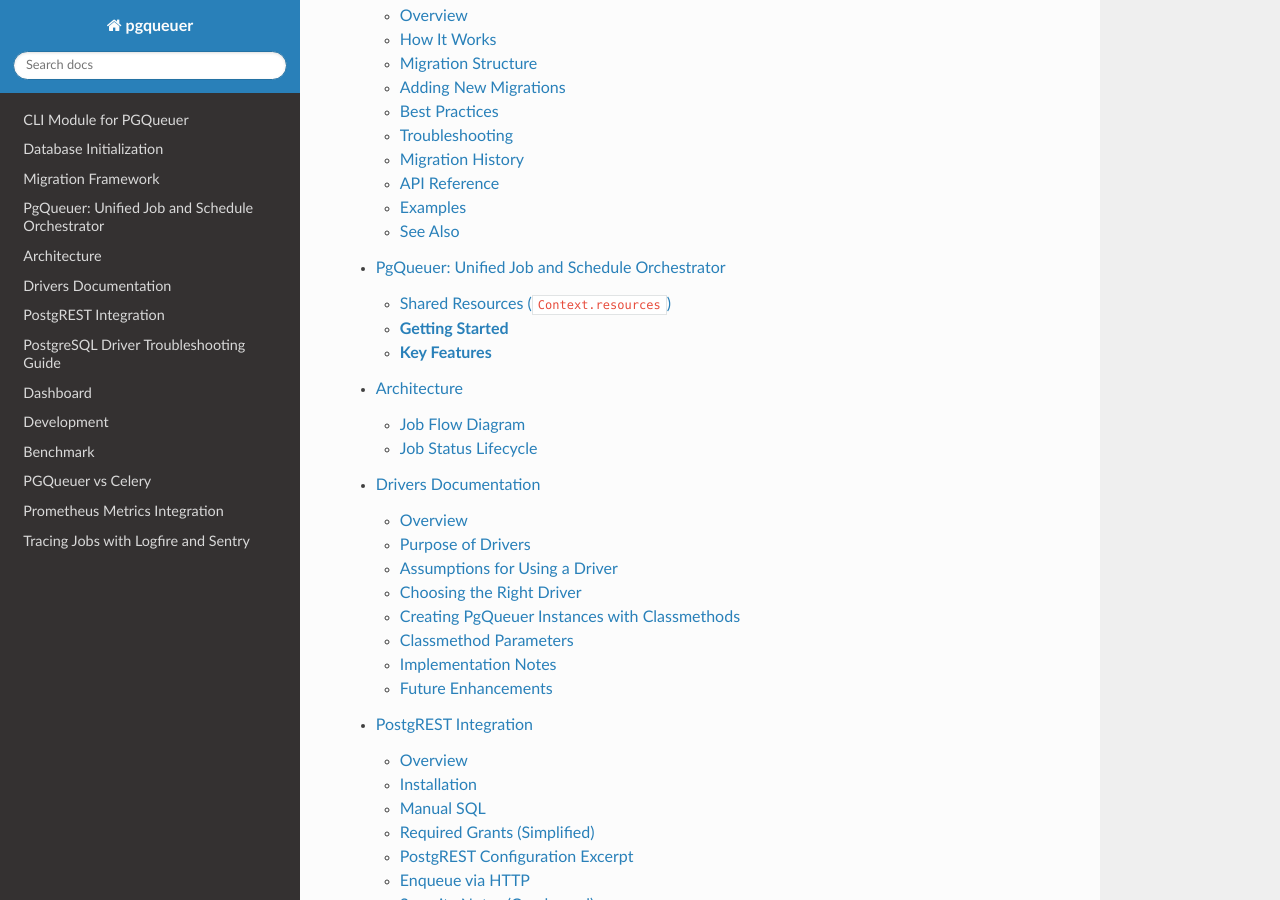
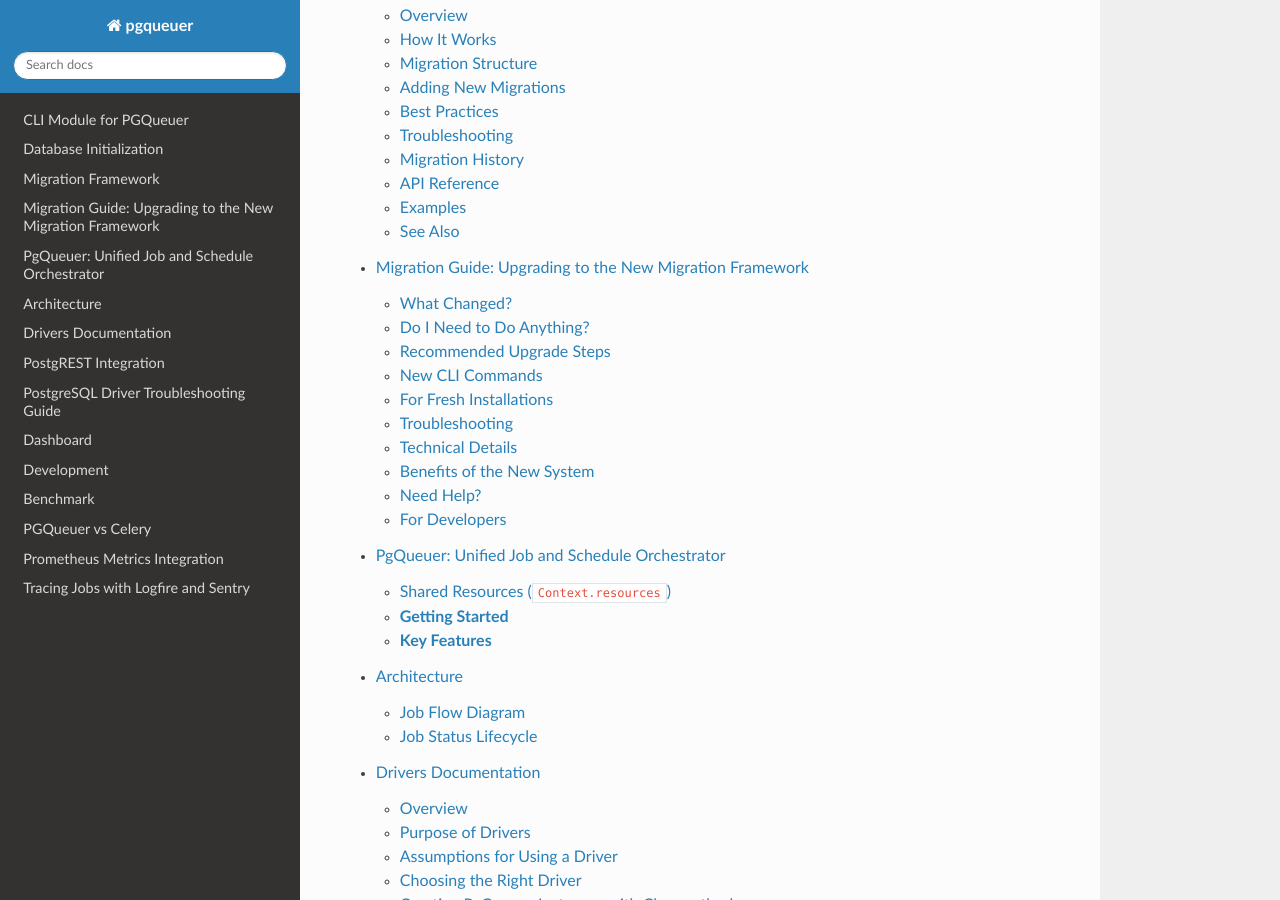
Before and after one commit to janbjorge/pgqueuer, a Sphinx documentation site: the page built from docs/index.rst, in a window 1280 px wide and 900 px high, scrolled down 2280 px. Built offline with Sphinx 7.4.7 and the Read the Docs theme 3.1.0, drawn with Linux system fonts in a browser that asks for light colours; part of the change alters nothing that is shown.

Commit message:
Add migration guide for existing users
Co-authored-by: janbjorge <16663421+janbjorge@users.noreply.github.com>

````diff
--- a/docs/index.rst
+++ b/docs/index.rst
@@ -72,6 +72,7 @@ shows how to pass a callable to ``pgqueuer.cli.run``.
    cli
    database_initialization
    migrations
+   migration-guide
    pgqueuer
    architecture
    driver
--- /dev/null
+++ b/docs/migration-guide.md
@@ -0,0 +1,169 @@
+# Migration Guide: Upgrading to the New Migration Framework
+
+This guide helps existing PGQueuer users understand and transition to the new migration framework introduced in version 0.38.0.
+
+## What Changed?
+
+PGQueuer has moved from a brittle "re-run all migrations" approach to a robust migration tracking system. This change:
+
+- **Improves reliability**: Migrations are only run once, tracked in a dedicated table
+- **Easier maintenance**: Adding new migrations is simpler and less error-prone
+- **Better visibility**: CLI commands show migration status
+- **Backward compatible**: Automatically detects and handles legacy databases
+
+## Do I Need to Do Anything?
+
+**Short answer: No!** The transition is automatic.
+
+When you run `pgq upgrade` on an existing database:
+
+1. The system detects it's a legacy database (has tables but no migration history)
+2. Automatically seeds the migration history with all previous migrations marked as applied
+3. Only new migrations (if any) will be applied
+4. Future upgrades work normally with the new system
+
+## Recommended Upgrade Steps
+
+For existing PGQueuer installations:
+
+```bash
+# 1. Backup your database (always a good practice!)
+pg_dump your_database > backup.sql
+
+# 2. Upgrade PGQueuer to the latest version
+pip install --upgrade pgqueuer
+
+# 3. Run the upgrade command
+pgq upgrade
+
+# 4. (Optional) Verify migration status
+pgq migrations
+```
+
+### What You'll See
+
+On first upgrade after updating PGQueuer:
+
+```
+Detected legacy database - seeding migration history...
+✓ Seeded 23 migrations in history table
+No pending migrations to apply
+```
+
+This is expected and means your database has been successfully transitioned to the new system!
+
+## New CLI Commands
+
+### Check Migration Status
+
+View which migrations have been applied:
+
+```bash
+pgq migrations
+```
+
+View all migrations (applied and pending):
+
+```bash
+pgq migrations --all
+```
+
+### Preview Upgrades
+
+See what migrations will be applied without running them:
+
+```bash
+pgq upgrade --dry-run
+```
+
+## For Fresh Installations
+
+If you're setting up PGQueuer for the first time:
+
+```bash
+# Install the schema
+pgq install
+
+# The migration table is created automatically
+# No migrations are recorded since everything was installed at once
+
+# Future upgrades will use the migration tracking system
+pgq upgrade
+```
+
+## Troubleshooting
+
+### "Migration already applied" message
+
+This is normal! It means the migration was successfully applied previously. The new system prevents re-running migrations.
+
+### Want to check what's in the migration table?
+
+```sql
+SELECT version, description, applied_at
+FROM pgqueuer_migrations
+ORDER BY version;
+```
+
+### Something went wrong?
+
+1. Check the error message - it will indicate which migration failed
+2. The failed migration is NOT marked as applied
+3. Fix the underlying issue (permissions, SQL syntax, etc.)
+4. Run `pgq upgrade` again to retry
+
+## Technical Details
+
+### Migration Tracking Table
+
+The new `pgqueuer_migrations` table stores:
+
+```sql
+CREATE TABLE pgqueuer_migrations (
+    version VARCHAR(50) PRIMARY KEY,
+    description TEXT NOT NULL,
+    checksum VARCHAR(64) NOT NULL,
+    applied_at TIMESTAMP WITH TIME ZONE NOT NULL DEFAULT NOW()
+);
+```
+
+### Backward Compatibility
+
+The system detects legacy databases by checking for:
+- Absence of `pgqueuer_migrations` table
+- Presence of `pgqueuer_log` table (indicates previous upgrades)
+
+When both conditions are true, all historical migrations are automatically seeded as applied.
+
+### Migration Checksums
+
+Each migration has a SHA-256 checksum of its SQL. This ensures integrity and helps detect if migration files have been modified.
+
+## Benefits of the New System
+
+| Old System | New System |
+|------------|------------|
+| Re-ran all migrations every time | Each migration runs once |
+| No tracking | Full migration history |
+| Hard to debug failures | Clear error messages |
+| Difficult to add migrations | Simple extension |
+| No visibility | CLI status commands |
+| Assumed idempotency | Enforced idempotency |
+
+## Need Help?
+
+- 📚 [Full Migration Documentation](migrations.md)
+- 💬 [Discord Community](https://discord.gg/C7YMBzcRMQ)
+- 🐛 [Report Issues](https://github.com/janbjorge/pgqueuer/issues)
+
+## For Developers
+
+If you're developing PGQueuer or adding custom migrations:
+
+1. Read the [full migration documentation](migrations.md)
+2. Follow the migration best practices
+3. Test migrations on a database copy first
+4. Use version numbers in sequence
+5. Never modify existing migrations
+
+See `pgqueuer/migrations.py` for examples of well-structured migrations.
````
